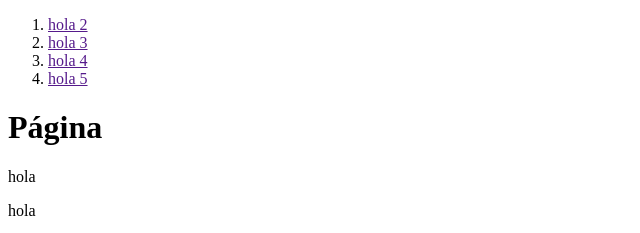
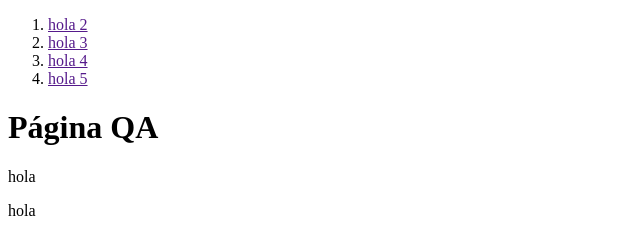
Before and after one commit to garaneda21/hola, a plain HTML site: page index.html in a window 1280 px wide. Shown: the top 233 px of the page, 0-640 px from the left. Drawn offline with Linux system fonts and the light colour scheme.

Commit message:
Cambio de titulo

```diff
--- a/index.html
+++ b/index.html
@@ -15,7 +15,7 @@
         </ol>
     </nav>
 
-    <h1>Página</h1>
+    <h1>Página QA</h1>
     <p>hola</p>
     <p>hola</p>
     <p>hola</p>
```
